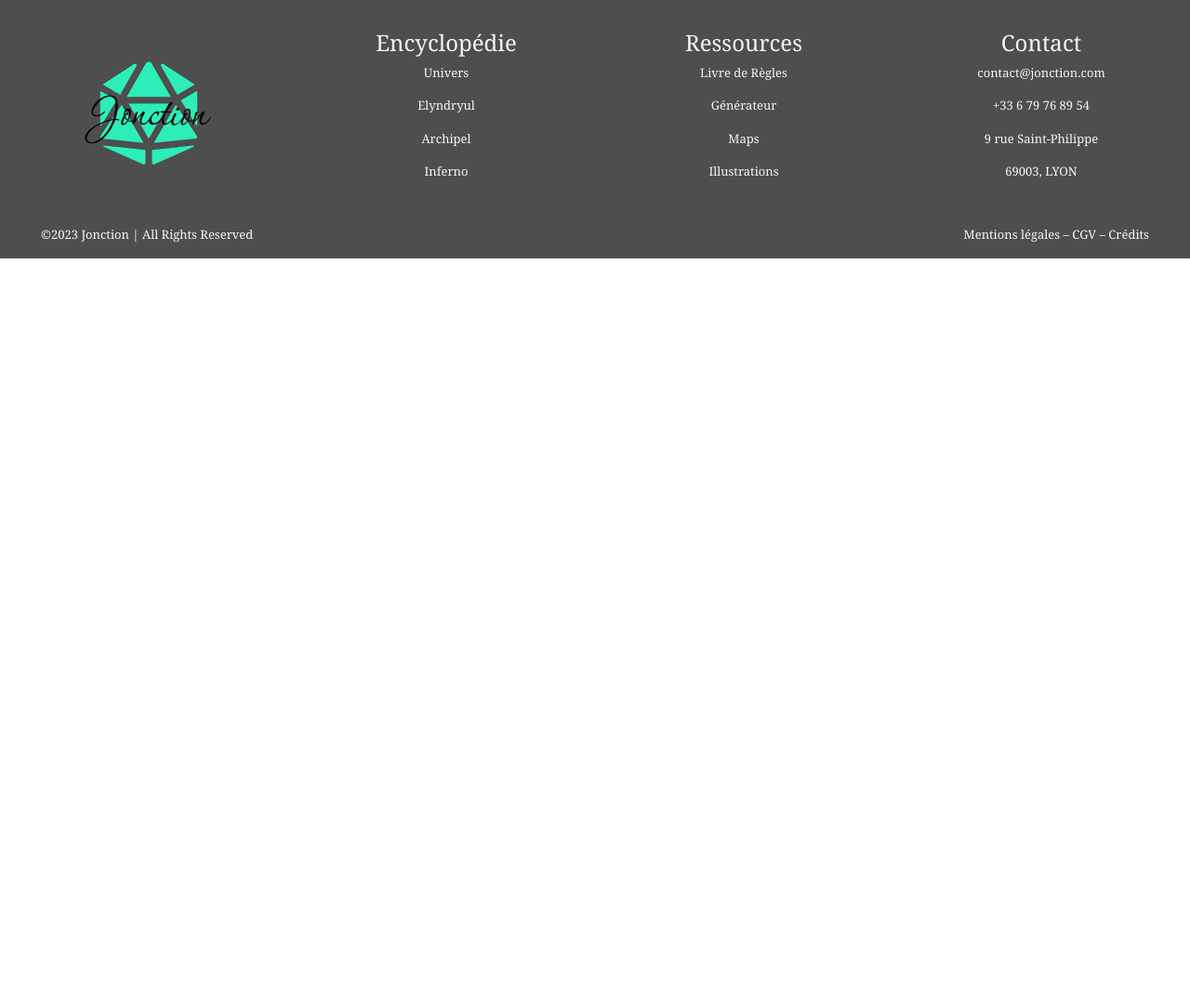
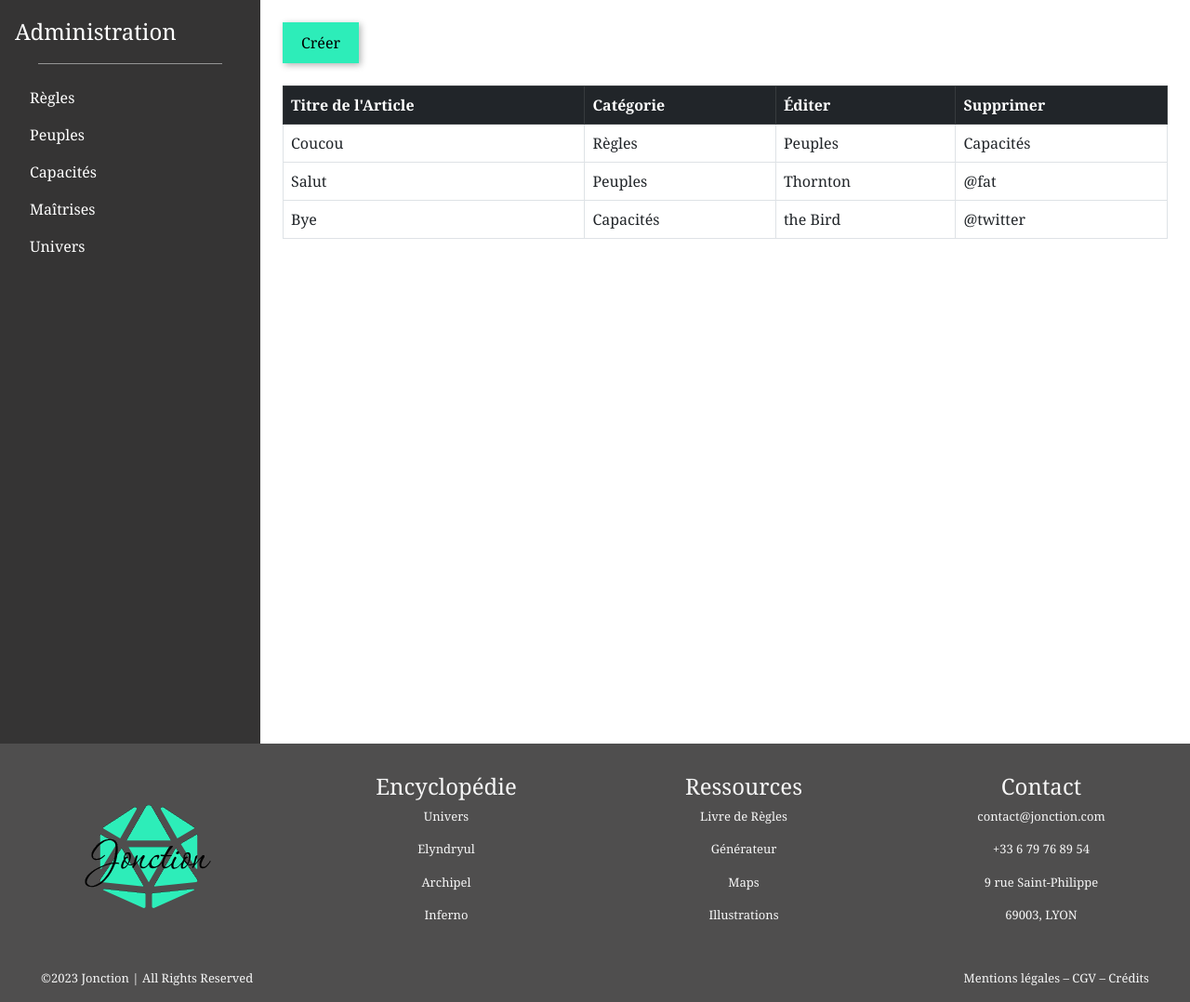
Before and after one commit to Rasenti/php-project, a PHP site: page /project/admin.php in a window 1280 px wide. Shown: the part 89-1167 px from the top of the page at 93% size. Before the commit the page ends 367 px from the top, so only its background shows below. Run offline with PHP 8.4, Linux system fonts and the light colour scheme.

Commit message:
sidebar and table, pdo connection, editor start

```diff
--- a/admin.php
+++ b/admin.php
@@ -3,7 +3,57 @@ $title = 'Administration';
 require_once 'layout/header.php';
 ?>
 
-<main>
+<main class="main_sidebar">
+<?php require_once __DIR__ . '/layout/sidebar.php' ?>
+
+    <div class="d-flex flex-column w-100">
+
+        <div class="m-4">
+            <button>Créer</button>
+        </div>
+
+        <div class="m-4 mt-0">
+            <table class="table table-bordered">
+
+                <thead class="table-dark">
+
+                    <tr>
+                    <th scope="col">Titre de l'Article</th>
+                    <th scope="col">Catégorie</th>
+                    <th scope="col">Éditer</th>
+                    <th scope="col">Supprimer</th>
+                    </tr>
+
+                </thead>
+
+                <tbody>
+
+                    <tr>
+                    <td>Coucou</td>
+                    <td>Règles</td>
+                    <td>Peuples</td>
+                    <td>Capacités</td>
+                    </tr>
+
+                    <tr>
+                    <td>Salut</td>
+                    <td>Peuples</td>
+                    <td>Thornton</td>
+                    <td>@fat</td>
+                    </tr>
+
+                    <tr>
+                    <td>Bye</td>
+                    <td>Capacités</td>
+                    <td>the Bird</td>
+                    <td>@twitter</td>
+                    </tr>
+
+                </tbody>
+            </table>
+        </div>
+
+    </div>
 
 </main>
 
--- a/assets/style.css
+++ b/assets/style.css
@@ -21,6 +21,15 @@ button:hover {
 .error {
     color: red;
     font-weight: 600;
+}
+
+.main_sidebar {
+    display: flex;
+    flex-wrap: nowrap;
+    height: 100vh;
+    /* max-height: 100vh;
+    overflow-x: auto;
+    overflow-y: hidden; */
 }
 
 /*NAVBAR*/
@@ -145,6 +154,16 @@ hr {
     height: 80vh;
 }
 
+/*ADMIN*/
+.sidebar {
+    background-color: #353434;
+    width: 280px;
+}
+    .sidebar hr {
+        color: #f6f6f6;
+        width: 80%;
+    }
+
 /*FOOTER*/
 .footer {
     background-color: #4f4e4e;
--- /dev/null
+++ b/layout/sidebar.php
@@ -0,0 +1,29 @@
+<div class="sidebar d-flex flex-column flex-shrink-0 p-3">
+
+    <a href="/project/admin.php" class="d-flex align-items-center mb-3 mb-md-0 me-md-auto text-white text-decoration-none">
+        <span class="fs-4">Administration</span>
+    </a>
+
+    <hr>
+
+    <ul class="nav flex-column mb-auto">
+
+        <li class="nav-item">
+            <a href="" class="nav-link text-white" aria-current="page">Règles</a>
+        </li>
+        <li class="nav-item">
+            <a href="" class="nav-link text-white" aria-current="page">Peuples</a>
+        </li>
+        <li class="nav-item">
+            <a href="" class="nav-link text-white" aria-current="page">Capacités</a>
+        </li>
+        <li class="nav-item">
+            <a href="" class="nav-link text-white" aria-current="page">Maîtrises</a>
+        </li>
+        <li class="nav-item">
+            <a href="" class="nav-link text-white" aria-current="page">Univers</a>
+        </li>
+
+    </ul>
+
+</div>
--- a/pdo.php
+++ b/pdo.php
@@ -2,7 +2,7 @@
 try {
     //DSN = Data Source Name
     //192.168.100.131
-    $pdo = new PDO("mysql:host=host.docker.internal;port=3306;dbname=php_project;charset=utt8mb4", 'root', '');
+    $pdo = new PDO("mysql:host=host.docker.internal;port=3306;dbname=bookshop;charset=utf8mb4", 'root', '');
 } catch (PDOException){
     echo "La connexion à la BDD a échoué";
     exit;
```
Also changed, not shown: editor.php (added, +27 -0 lines), generator.php (deleted, +0 -44 lines).
